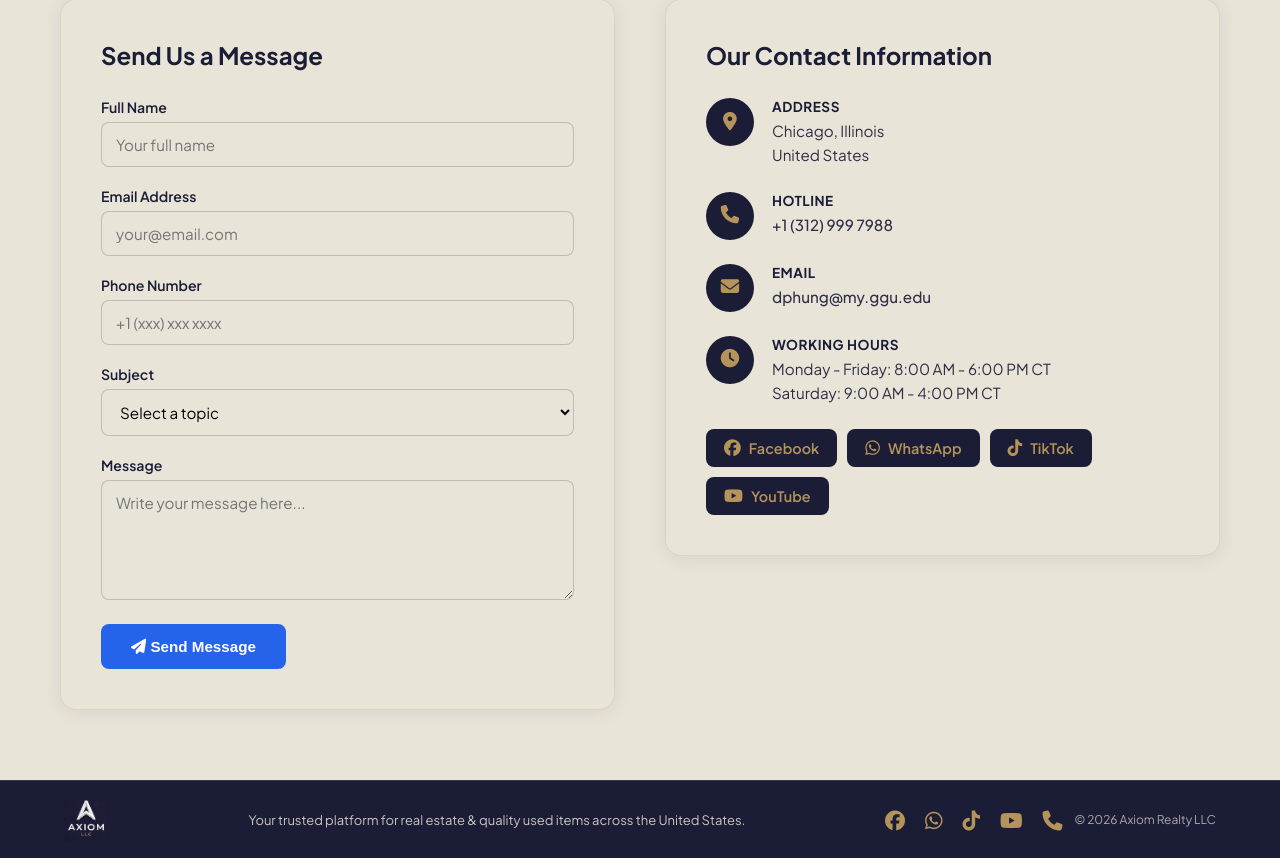
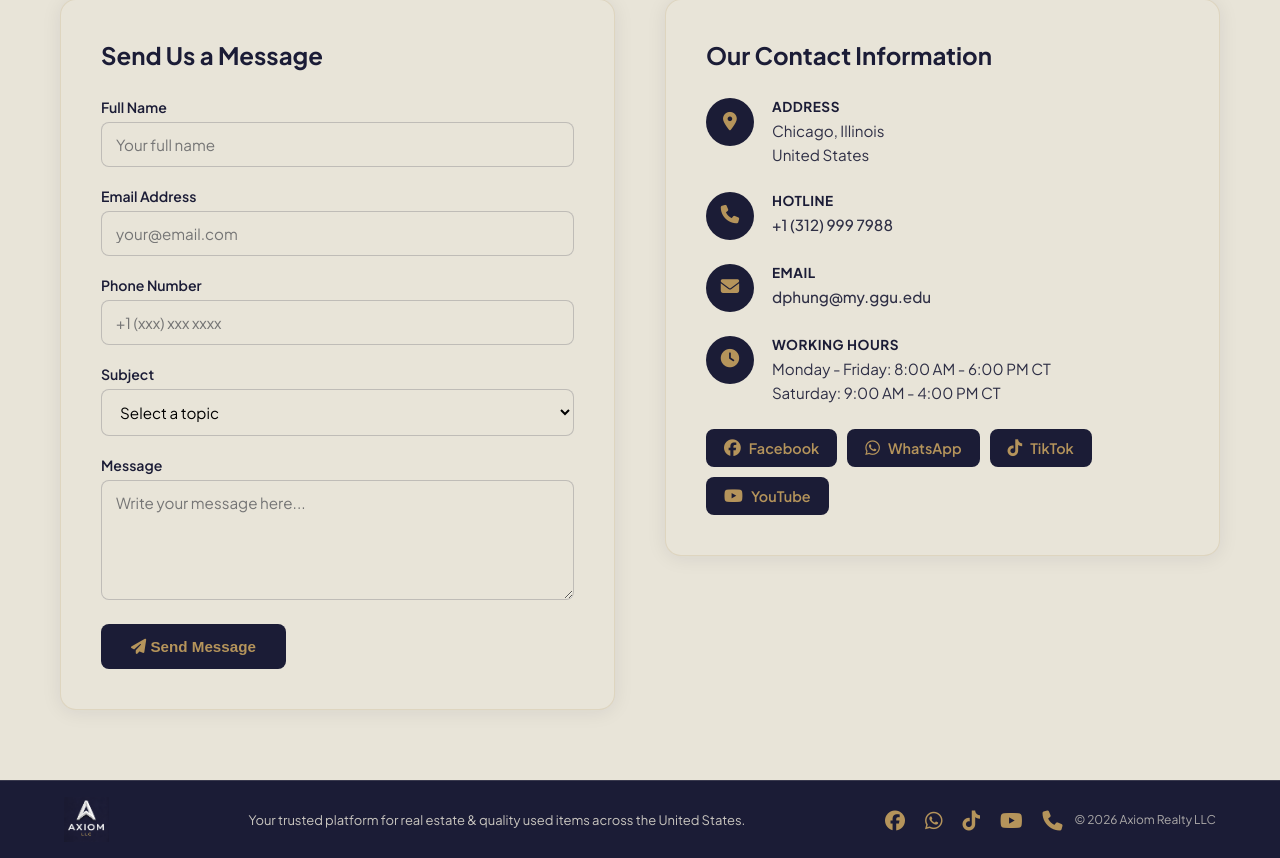
Before and after one commit to dphung88/real-estate-marketplace, a Next.js app: page /contact in a window 1280 px wide. Shown: the part 331-1189 px from the top of the page. Built offline with nearby package versions, Linux system fonts and the light colour scheme.

Commit message:
Send Message cùng màu với nút social

```diff
--- a/app/globals.css
+++ b/app/globals.css
@@ -236,10 +236,10 @@ img { width: 100%; height: 100%; object-fit: cover; display: block; }
 .contact-form textarea { height: 120px; resize: vertical; }
 .btn-submit { width: 100%; background: var(--color-dark); color: var(--color-light); padding: 14px; border: none; border-radius: 8px; font-size: 1rem; font-weight: 700; cursor: pointer; transition: background 0.2s; }
 .btn-submit:hover { background: #12132a; }
-/* Nút Send Message trên trang Contact - màu xanh */
-.btn-contact-submit { background: #2563eb; color: #fff; border-color: transparent; }
-.btn-contact-submit:hover { background: #1d4ed8; border-color: transparent; transform: translateY(-2px); }
-.btn-contact-submit:disabled { background: #93c5fd; cursor: not-allowed; transform: none; }
+/* Nút Send Message — cùng style với nút social (nền tối, chữ vàng accent) */
+.btn-contact-submit { background: var(--color-dark); color: var(--color-accent); border-color: transparent; }
+.btn-contact-submit:hover { background: var(--color-accent); color: var(--color-dark); border-color: transparent; transform: translateY(-2px); }
+.btn-contact-submit:disabled { background: rgba(27, 28, 54, 0.5); color: var(--color-accent); cursor: not-allowed; transform: none; opacity: 0.8; }
 .contact-social { display: flex; flex-wrap: wrap; gap: 10px; margin-top: 8px; }
 .social-link { display: inline-flex; align-items: center; gap: 8px; padding: 10px 18px; background: var(--color-dark); color: var(--color-accent); border-radius: 8px; font-size: 0.9rem; font-weight: 600; transition: all 0.2s; }
 .social-link:hover { background: var(--color-accent); color: var(--color-dark); transform: translateY(-2px); }
```
